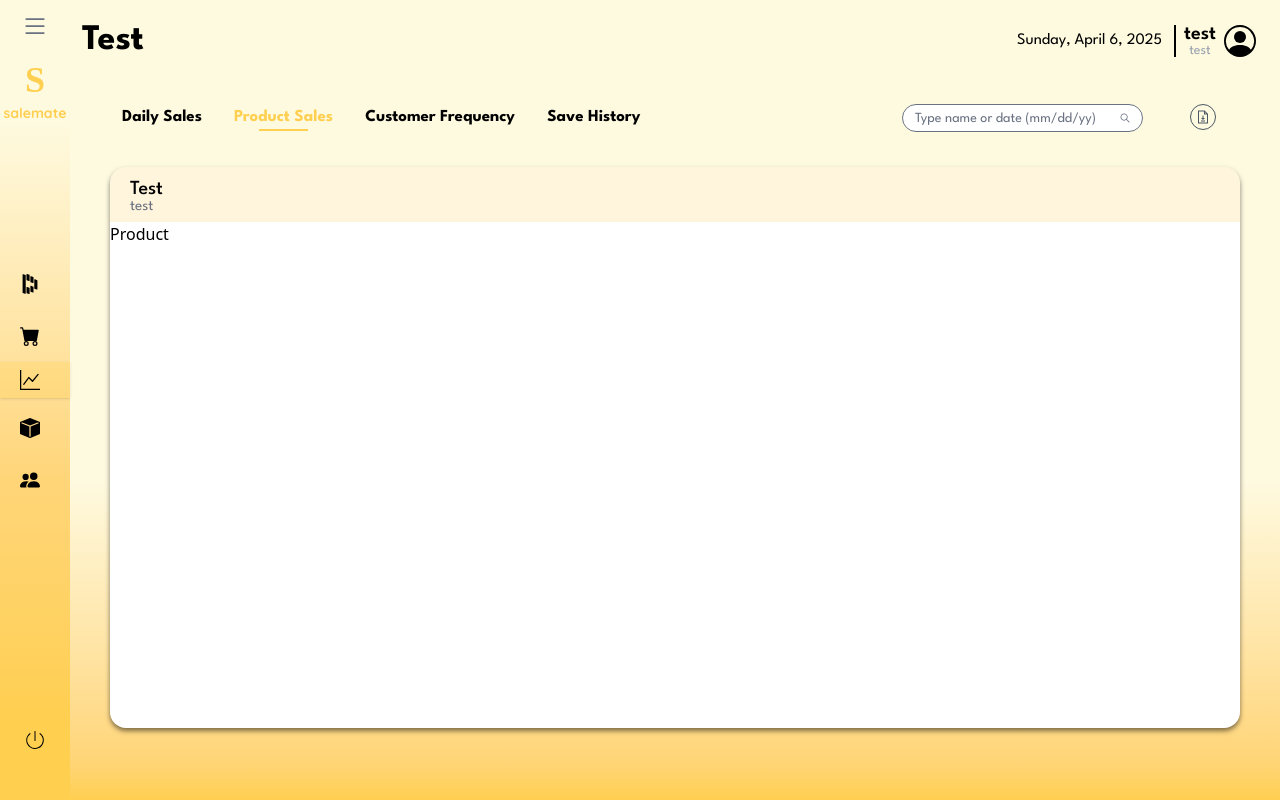
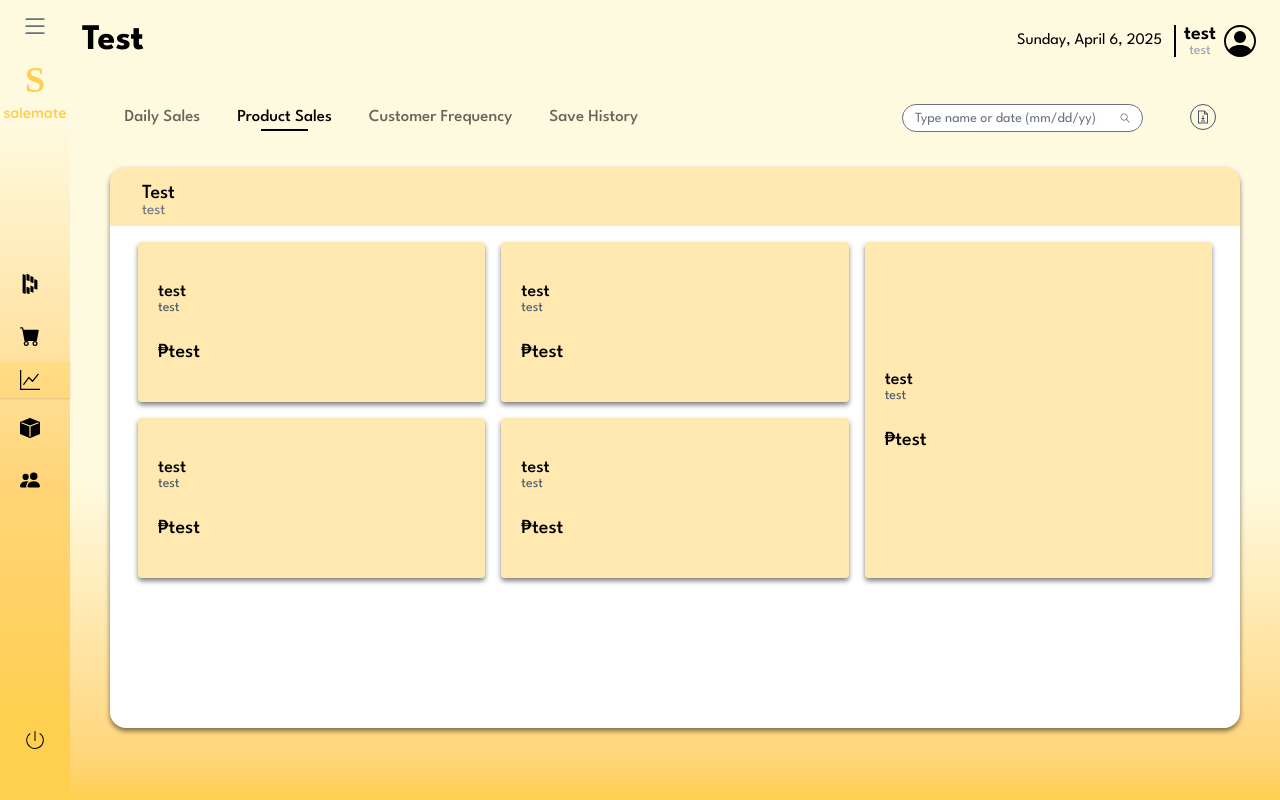
Before and after one commit to IamMattHenry/Salemate, a React (Vite) app: page /analytics/product-sales in a window 1280 px wide. Built offline with nearby package versions, Linux system fonts and the light colour scheme; a web font is replaced by a local one.

Commit message:
added product sales to analytics

```diff
--- a/src/components/Analytics/analytics-common/AnalyticsDataHeader.jsx
+++ b/src/components/Analytics/analytics-common/AnalyticsDataHeader.jsx
@@ -2,7 +2,7 @@ import React from 'react'
 
 const AnalyticsDataHeader = ({sectionHeader}) => {
   return (
-    <div className='flex flex-col w-full bg-yellowsm/20 rounded-t-2xl font-lato pt-2 pb-1 pl-5'>
+    <div className='flex flex-col w-full bg-yellowsm/45 rounded-t-2xl font-lato pt-3 pb-1 pl-8'>
             <h5 className='font-medium text-xl'>{sectionHeader.label}</h5>
             <span className='text-gray-500 text-[.95rem] -mt-2'>{sectionHeader.date}</span>
     </div>
--- a/src/components/Analytics/analytics-data/ProductSales.jsx
+++ b/src/components/Analytics/analytics-data/ProductSales.jsx
@@ -1,15 +1,72 @@
-import React from 'react'
-import AnalyticsDataHeader from '../analytics-common/AnalyticsDataHeader';
+import React from "react";
+import AnalyticsDataHeader from "../analytics-common/AnalyticsDataHeader";
 
 const ProductSales = () => {
   const sectionHeader = { label: "Test", date: "test" };
 
-    return (
-        <section className='bg-white rounded-2xl shadow-feat w-full mx-auto block my-4'>
-          <AnalyticsDataHeader sectionHeader={sectionHeader} />
-          Product
-        </section>
-      );
-}
+  return (
+    <section className="bg-white rounded-2xl shadow-feat w-full mx-auto block my-4">
+      <AnalyticsDataHeader sectionHeader={sectionHeader} />
+      <div className="mt-4 mx-7 w-auto">
+        <div className="grid grid-rows-2 grid-flow-col gap-4">
+          <Card
+            label="test "
+            subLabel="test"
+            amount="₱test"
+          />
+          <Card
+            label="test "
+            subLabel="test"
+            amount="₱test"
+          />
+          <Card
+            label="test "
+            subLabel="test"
+            amount="₱test"
+          />
+          <Card
+            label="test "
+            subLabel="test"
+            amount="₱test"
+          />
+          <CardOverallProf
+            label="test "
+            subLabel="test"
+            amount="₱test"
+          />
+        </div>
+      </div>
+    </section>
 
-export default ProductSales
+  );
+
+};
+
+const Card = ({label, subLabel, amount}) => (
+  <div className="bg-yellowsm/45 h-40 w-full rounded-sm shadow-feat flex flex-row items-center justify-between font-lato px-5">
+    <div>
+      <div>
+      <div className="text-lg font-medium text-left">{label}</div>
+      <div className="text-sm text-gray-600 mb-5 -mt-2 text-left">{subLabel}</div>
+      </div>
+      <div className="text-xl font-medium">{amount}</div>
+    </div>
+  </div>
+)
+
+const CardOverallProf = ({label, subLabel, amount}) => (
+
+<div className="bg-yellowsm/45 w-full rounded-sm shadow-feat flex flex-row items-center justify-between font-lato px-5 row-span-2">
+    <div>
+      <div>
+      <div className="text-lg font-medium text-left">{label}</div>
+      <div className="text-sm text-gray-600 mb-5 -mt-2 text-left">{subLabel}</div>
+      </div>
+      <div className="text-xl font-medium">{amount}</div>
+    </div>
+  </div>
+
+
+)
+
+export default ProductSales;
--- a/src/components/Dashboard/DashboardCategory.jsx
+++ b/src/components/Dashboard/DashboardCategory.jsx
@@ -1,30 +1,45 @@
 import React from "react";
-import { GiCakeSlice, GiBowlOfRice, GiFrenchFries, GiCoffeeMug, GiForkKnifeSpoon    } from "react-icons/gi";
+import {
+  GiCakeSlice,
+  GiBowlOfRice,
+  GiFrenchFries,
+  GiCoffeeMug,
+  GiForkKnifeSpoon,
+} from "react-icons/gi";
 
 const DashboardCategory = () => {
   return (
     <div className="grid md:grid-cols-[15%_15%_15%_15%_15%] gap-4 place-content-center mt-4">
-      <div className="flex flex-col items-center bg-white rounded-2xl shadow-feat pt-4 pb-2 w-auto">
+      <div className="flex flex-col items-center bg-white rounded-2xl shadow-feat pt-4 pb-2 w-auto hover:bg-yellowsm/20 transition cursor-pointer">
         <GiForkKnifeSpoon className="text-3xl" />
-        <span className="font-lato font-semibold text-md mt-2 pt-2">All</span>
+        <span className="font-lato font-semibold text-md mt-2 pt-2 ">
+          All
+        </span>
       </div>
-      <div className="flex flex-col items-center bg-white rounded-2xl shadow-feat pt-4 pb-2 px-4 w-auto">
+      <div className="flex flex-col items-center bg-white rounded-2xl shadow-feat pt-4 pb-2 px-4 w-auto hover:bg-yellowsm/20 transition cursor-pointer">
         <GiCoffeeMug className="text-3xl" />
-        <span className="font-lato font-semibold text-md mt-2 pt-2">Drinks</span>
+        <span className="font-lato font-semibold text-md mt-2 pt-2">
+          Drinks
+        </span>
       </div>
-      <div className="flex flex-col items-center bg-white rounded-2xl shadow-feat pt-4 pb-2 px-4 w-auto">
+      <div className="flex flex-col items-center bg-white rounded-2xl shadow-feat pt-4 pb-2 px-4 w-auto hover:bg-yellowsm/20 transition cursor-pointer">
         <GiCakeSlice className="text-3xl" />
-        <span className="font-lato font-semibold text-md mt-2 pt-2">Dessert</span>
+        <span className="font-lato font-semibold text-md mt-2 pt-2 ">
+          Dessert
+        </span>
       </div>
-      <div className="flex flex-col items-center bg-white rounded-2xl shadow-feat pt-4 pb-2 px-4 w-auto">
+      <div className="flex flex-col items-center bg-white rounded-2xl shadow-feat pt-4 pb-2 px-4 w-auto hover:bg-yellowsm/20 transition cursor-pointer">
         <GiBowlOfRice className="text-3xl" />
-        <span className="font-lato font-semibold text-md mt-2 pt-2">Meal</span>
+        <span className="font-lato font-semibold text-md mt-2 pt-2 ">
+          Meal
+        </span>
       </div>
-      <div className="flex flex-col items-center bg-white rounded-2xl shadow-feat pt-4 pb-2 px-4 w-auto">
+      <div className="flex flex-col items-center bg-white rounded-2xl shadow-feat pt-4 pb-2 px-4 w-auto hover:bg-yellowsm/20 transition cursor-pointer">
         <GiFrenchFries className="text-3xl" />
-        <span className="font-lato font-semibold text-md mt-2 pt-2">Snacks</span>
+        <span className="font-lato font-semibold text-md mt-2 pt-2 ">
+          Snacks
+        </span>
       </div>
-
     </div>
   );
 };
--- a/src/components/Dashboard/DashboardOrder.jsx
+++ b/src/components/Dashboard/DashboardOrder.jsx
@@ -244,10 +244,10 @@ import React from "react";
            <h4 className="font-lato font-semibold text-sm">Mode of Payment:</h4>
            <div className="font-semibold font-lato text-[.87rem] flex items-center justify-between">
              <div className="space-x-3">
-               <button className="border rounded-xl py-0.5 px-6 cursor-pointer">
+               <button className="border rounded-xl py-0.5 px-6 cursor-pointer hover:bg-yellowsm/20 transition">
                  Cash
                </button>
-               <button className="border rounded-xl py-0.5 px-5 cursor-pointer">
+               <button className="border rounded-xl py-0.5 px-5 cursor-pointer hover:bg-yellowsm/20 transition">
                  Online
                </button>
              </div>
--- a/src/components/Home/Footer.jsx
+++ b/src/components/Home/Footer.jsx
@@ -4,14 +4,21 @@ function Footer() {
   return (
     <div>
       <div className="w-full text-center">
-        <h3 className="text-white text-xl md:text-3xl md:mt-80">
-          <a href="/">
-            <span className="font-redacted text-[#ffcf50] text-[40px] font-bold">S </span>
-            <span className="font-quicksand font-semibold">salemate</span>
+        <div className="flex items-center w-full justify-center text-[2rem] mt-40">
+          <a href="/" className="space-x-3 text-stone-800">
+            <span
+              className="font-redacted font-bold">
+              S
+            </span>
+            <span
+              className="font-quicksand font-black">
+              salemate
+            </span>
           </a>
-        </h3>
-        <hr className="h-0.5 my-7 w-300 mx-auto bg-gray-700 border-0 rounded-lg dark:bg-400 opacity-10"></hr>
-          <div className="flex text-[17px] font- tex-center justify-center gap-40">
+        </div>
+
+        <hr className="h-0.5 my-7 w-full mx-auto bg-gray-700 border-0 rounded-lg dark:bg-400 opacity-10"></hr>
+        <div className="flex text-[17px] font-lato text-xl text-center justify-center gap-40">
           <h2>
             <a href="/contact">Contact Us</a>
           </h2>
@@ -28,8 +35,10 @@ function Footer() {
             <a href="/features">Features</a>
           </h2>
         </div>
-        <hr className="h-0.5 my-7 w-300 mx-auto bg-gray-700 border-0 rounded-lg dark:bg-400 opacity-10"></hr>
-        <p className="mt-3 font-lato text-gray-600 text-sm pb-10 pt-5">Copyright &copy; 2025 Salemate. All Rights Reserved.</p>
+        <hr className="h-0.5 my-7 w-full mx-auto bg-gray-700 border-0 rounded-lg dark:bg-400 opacity-10"></hr>
+        <p className="mt-3 font-lato text-gray-600 text-sm pb-10 pt-5">
+          Copyright &copy; 2025 Salemate. All Rights Reserved.
+        </p>
       </div>
     </div>
   );
--- a/src/components/common/NavTabs.jsx
+++ b/src/components/common/NavTabs.jsx
@@ -4,7 +4,7 @@ import { NavLink } from "react-router-dom";
 const NavTabs = ({ links, searchProps, actionButton }) => {
   return (
     <div className="w-full grid grid-cols-[60%_1fr] h-auto place-content-center">
-      <div className="font-lato font-bold text-[1.05rem] space-x-2 flex w-[80%] justify-around items-center">
+      <div className="font-lato font-medium text-[1.05rem] space-x-2 flex w-[80%] justify-around items-center">
         {links.map((link) => (
           <NavLink
             key={link.path}
@@ -13,8 +13,8 @@ const NavTabs = ({ links, searchProps, actionButton }) => {
               `
                 ${
                   isActive
-                    ? 'relative after:content-[""] after:absolute after:bottom-0 after:left-1/4 after:w-1/2 after:h-0.5 after:bg-current text-yellowsm transition-all'
-                    : 'relative hover:after:content-[""] hover:after:absolute hover:after:bottom-0 hover:after:left-1/4 hover:after:w-1/2 hover:after:h-0.5 hover:after:bg-current transition-all'
+                    ? 'relative after:content-[""] after:absolute after:bottom-0 after:left-1/4 after:w-1/2 after:h-0.5 after:bg-current text-black transition-all'
+                    : 'relative hover:after:content-[""] hover:after:absolute hover:after:bottom-0 hover:after:left-1/4 hover:after:w-1/2 hover:after:h-0.5 hover:after:bg-current transition-all text-black/60'
                 }
               `
             }
@@ -24,7 +24,6 @@ const NavTabs = ({ links, searchProps, actionButton }) => {
         ))}
       </div>
 
-      {/* Right side with search and action button */}
       <div>
         <div className="flex justify-end w-full">
           <div className="flex justify-around items-center w-[80%]">
```
Also changed, not shown: src/components/Analytics/analytics-data/DailySales.jsx (+19 -10 lines), 1 other file (tests, documents, lock files or other folders). Lines whose indentation alone changed are shown as unchanged.
